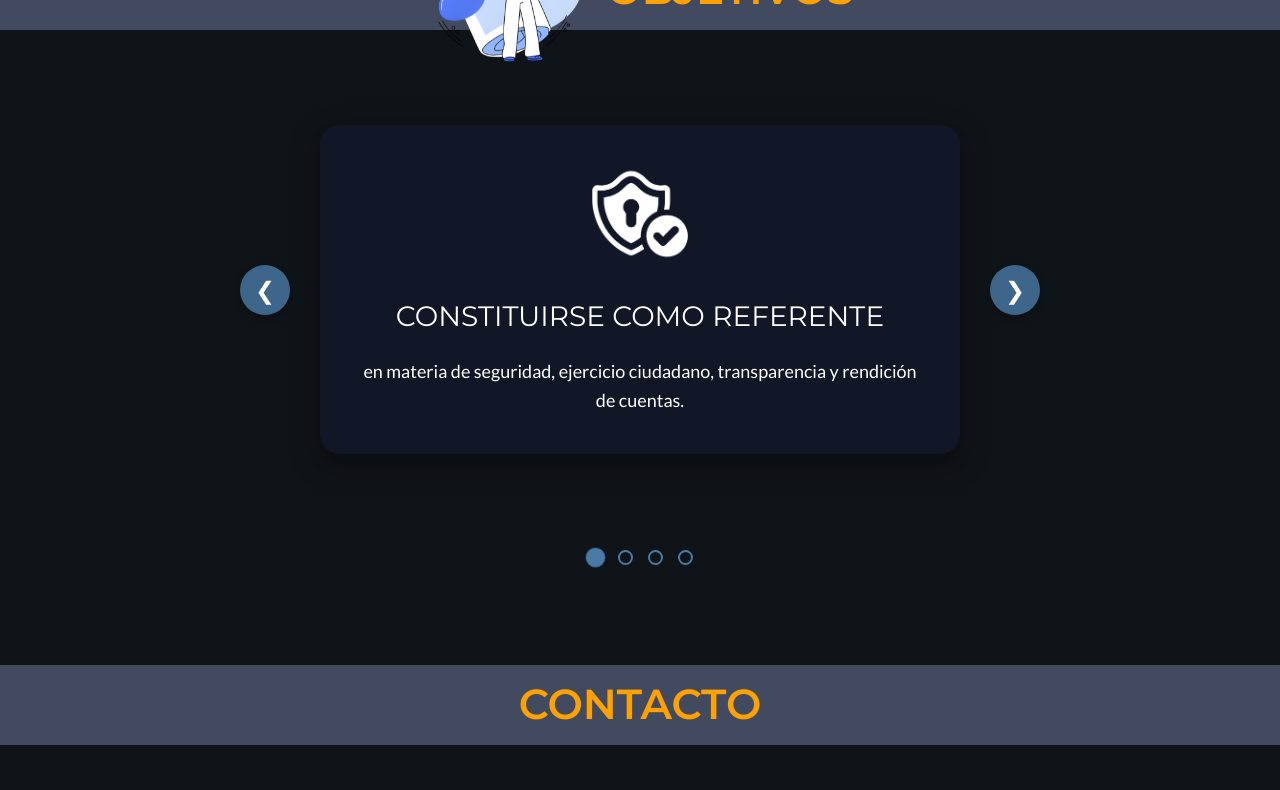
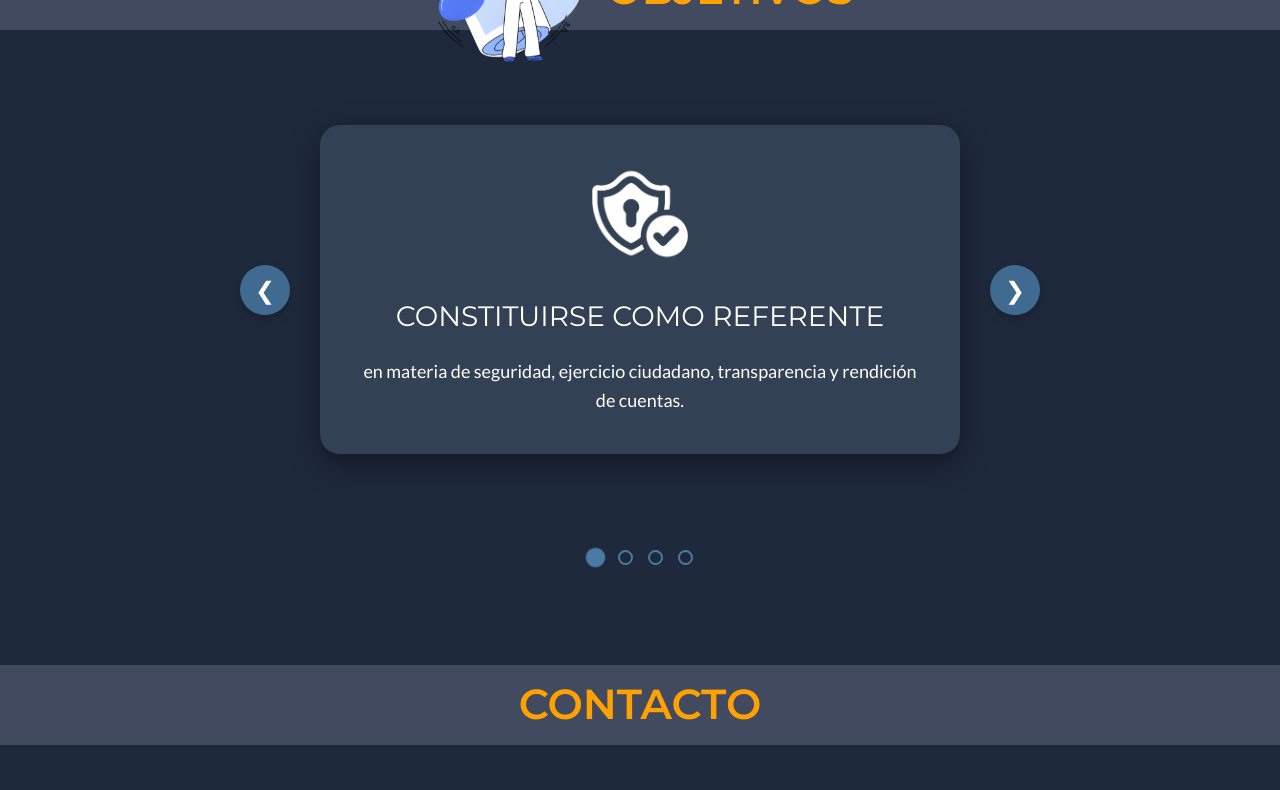
Before and after one commit to Valdivia94x/ccilaguna-web, a SvelteKit app in the folder cci-svelte/: page / in a window 1280 px wide. Shown: the part 1780-2570 px from the top of the page. Built offline with nearby package versions, Linux system fonts and the light colour scheme; no server answers.

Commit message:
(style) update background and cards color

```diff
--- a/cci-svelte/src/app.css
+++ b/cci-svelte/src/app.css
@@ -46,11 +46,11 @@
 
 /* Modo oscuro elegante y moderno */
 [data-theme='dark'] {
-	--bg-primary: #0f1419;
-	--bg-secondary: #0f1419;
-	--bg-about: #0f1419;
-	--bg-objectives: #0f1419;
-	--bg-softbrown: #0f1419;
+	--bg-primary: #1e293b;
+	--bg-secondary: #1e293b;
+	--bg-about: #1e293b;
+	--bg-objectives: #1e293b;
+	--bg-softbrown: #1e293b;
 	--text-primary: #ffffff;
 	--text-secondary: #ffffff;
 	--text-color: #ffffff;
@@ -58,7 +58,7 @@
 	--text-title: #FFA100;
 	--nav-text: #ffffff;
 	--nav-text-hover: #60a5fa;
-	--card-bg: #111727;
+	--card-bg: #334155;
 	--card-shadow: rgba(0, 0, 0, 0.4);
 
 	/* Navbar Glassmorphic - Modo Oscuro */
```
